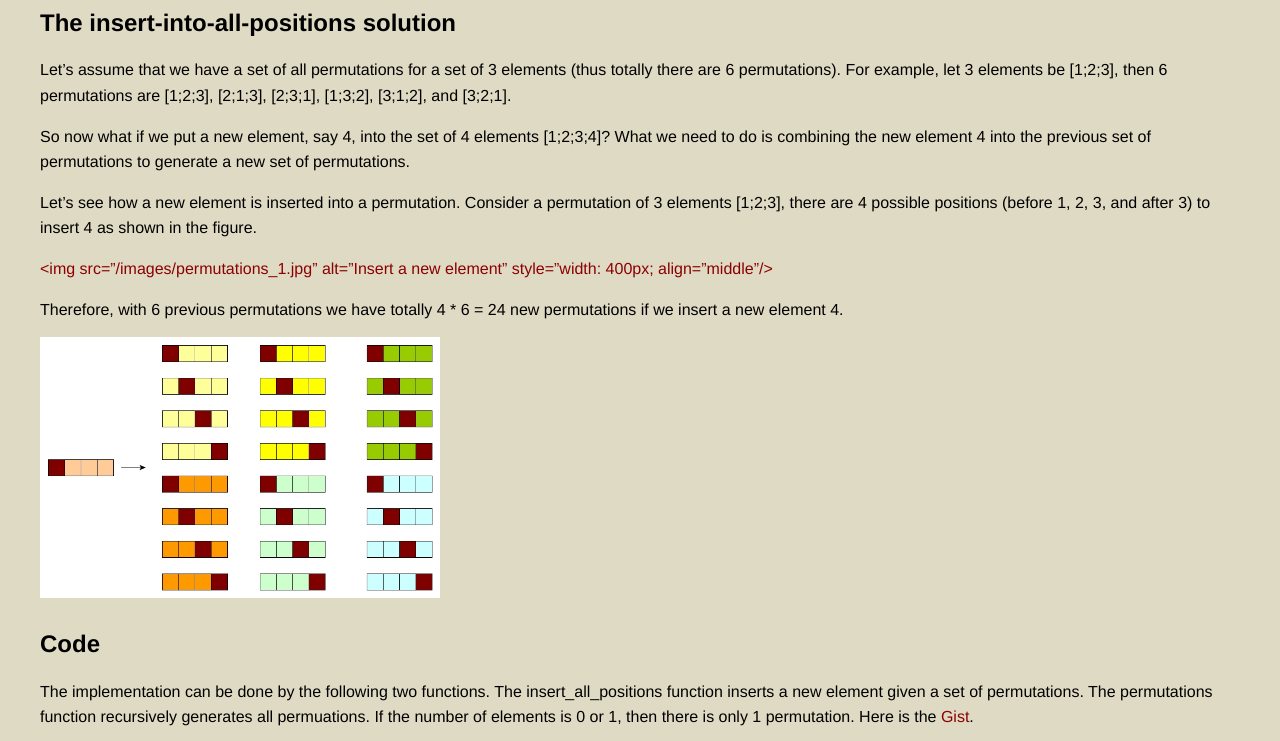
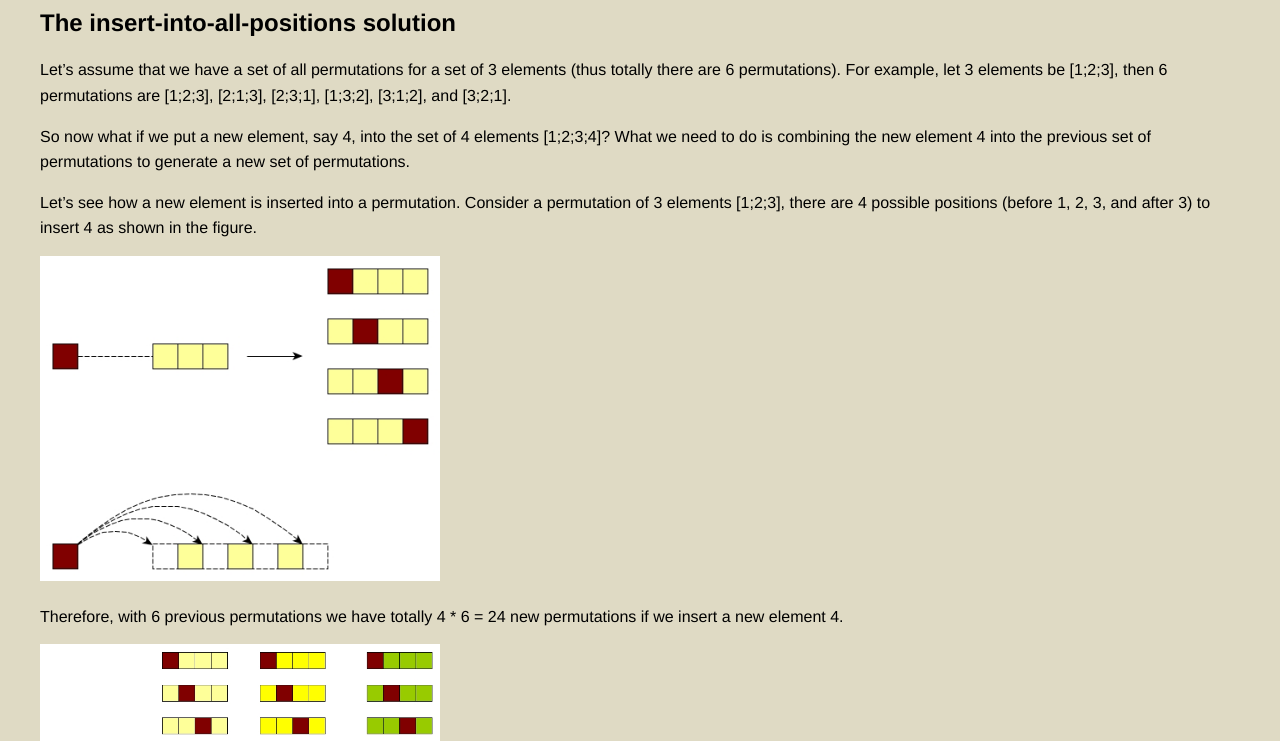
Before and after one commit to channgo2203/channgo2203.github.io, a Jekyll site: the page built from _posts/2016-11-22-permutations.md, in a window 1280 px wide and 900 px high, scrolled down 318 px, cut to the strip 0-741 px from the top of the window. Built offline with Jekyll 4.4.1, drawn with Linux system fonts in a browser that asks for light colours; comment, search, counter and statistics services are not loaded.

Commit message:
update all

```diff
--- a/_posts/2016-11-22-permutations.md
+++ b/_posts/2016-11-22-permutations.md
@@ -14,11 +14,11 @@ So now what if we put a new element, say 4, into the set of 4 elements [1;2;3;4]
 
 Let's see how a new element is inserted into a permutation. Consider a permutation of 3 elements [1;2;3], there are 4 possible positions (before 1, 2, 3, and after 3) to insert 4 as shown in the figure.
 
-[<img src="{{ site.baseurl }}/images/permutations_1.jpg" alt="Insert a new element" style="width: 400px; align="middle"/>]({{ site.baseurl }}/)
+[<img src="{{ site.baseurl }}/images/permutations_1.jpg" alt="Insert a new element" style="width: 400px" align="middle"/>]({{ site.baseurl }}/)
 
 Therefore, with 6 previous permutations we have totally 4 * 6 = 24 new permutations if we insert a new element 4.
 
-[<img src="{{ site.baseurl }}/images/permutations_2.jpg" alt="Insert a new element" style="width: 400px;"/>]({{ site.baseurl }}/)
+[<img src="{{ site.baseurl }}/images/permutations_2.jpg" alt="Insert a new element" style="width: 400px" align="middle"/>]({{ site.baseurl }}/)
 
 ## Code
 
```
